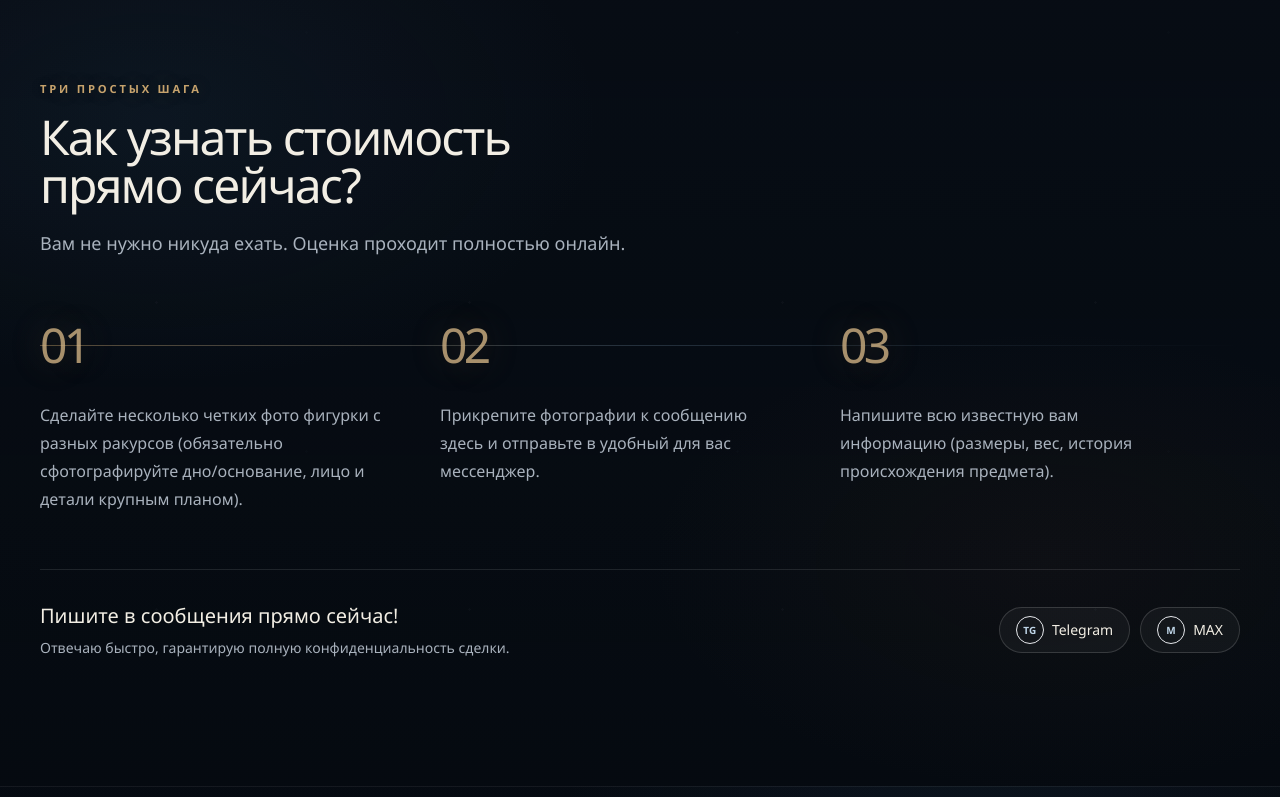
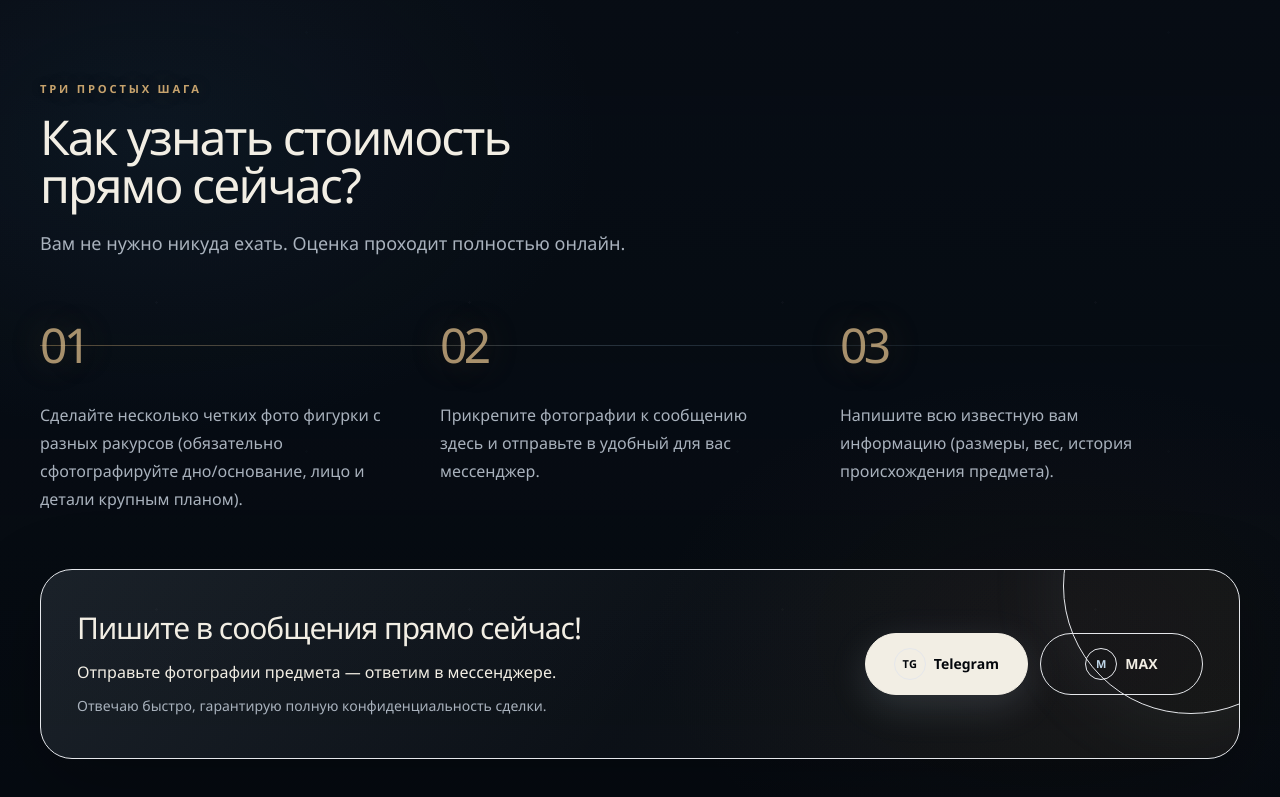
Before and after one commit to serfman/x-buddha, a Next.js app: page / in a window 1280 px wide. Shown: the part 2000-2797 px from the top of the page. Built offline with nearby package versions, Linux system fonts and the light colour scheme; no server answers.

Commit message:
Refine primary messenger CTA

```diff
--- a/src/components/contacts/MessengerButtons.tsx
+++ b/src/components/contacts/MessengerButtons.tsx
@@ -3,9 +3,9 @@
 import { messengers } from "@/data/messengers";
 import { trackMessengerClick, type MessengerCtaLocation } from "@/lib/analytics";
 
-export function MessengerButtons({ compact = false, dark = false, location }: { compact?: boolean; dark?: boolean; location: MessengerCtaLocation }) {
+export function MessengerButtons({ compact = false, dark = false, prominent = false, location }: { compact?: boolean; dark?: boolean; prominent?: boolean; location: MessengerCtaLocation }) {
   return (
-    <div className="flex flex-wrap gap-2.5" aria-label="Связаться в мессенджере">
+    <div className={prominent ? "grid w-full gap-3 sm:grid-cols-2 lg:w-auto" : "flex flex-wrap gap-2.5"} aria-label="Связаться в мессенджере">
       {messengers.map((messenger) => (
         <a
           key={messenger.name}
@@ -14,11 +14,17 @@ export function MessengerButtons({ compact = false, dark = false, location }: {
           rel="noopener noreferrer"
           aria-label={messenger.note}
           onClick={() => trackMessengerClick(messenger.name, location)}
-          className={`group inline-flex items-center gap-2 rounded-full border px-3 py-2 text-sm transition duration-300 hover:-translate-y-0.5 ${
-            dark ? "border-white/20 bg-black/20 text-white hover:border-white/45" : "border-white/15 bg-white/[0.04] text-milk hover:border-cold/55 hover:bg-cold/[0.07]"
-          } ${compact ? "sm:px-3" : "sm:px-4"}`}
+          className={`group inline-flex items-center justify-center gap-2 rounded-full border text-sm transition duration-300 hover:-translate-y-0.5 ${
+            prominent
+              ? messenger.name === "Telegram"
+                ? "min-h-14 border-milk bg-milk px-7 py-3.5 font-semibold text-ink shadow-[0_12px_38px_rgba(191,213,231,.16)] hover:shadow-[0_16px_44px_rgba(191,213,231,.24)]"
+                : "min-h-14 border-cold/45 bg-cold/[0.08] px-7 py-3.5 font-semibold text-milk hover:border-cold/75 hover:bg-cold/[0.13]"
+              : dark
+                ? "border-white/20 bg-black/20 px-3 py-2 text-white hover:border-white/45"
+                : "border-white/15 bg-white/[0.04] px-3 py-2 text-milk hover:border-cold/55 hover:bg-cold/[0.07]"
+          } ${prominent ? "" : compact ? "sm:px-3" : "sm:px-4"}`}
         >
-          <span className="grid size-7 place-items-center rounded-full border border-current/25 text-[10px] font-semibold tracking-wide text-cold">{messenger.short}</span>
+          <span className={`grid place-items-center rounded-full border border-current/25 font-semibold tracking-wide ${prominent ? "size-8 text-[11px]" : "size-7 text-[10px]"} ${prominent && messenger.name === "Telegram" ? "text-ink" : "text-cold"}`}>{messenger.short}</span>
           <span className={compact ? "hidden sm:inline" : ""}>{messenger.name}</span>
         </a>
       ))}
--- a/src/components/layout/Header.tsx
+++ b/src/components/layout/Header.tsx
@@ -30,12 +30,11 @@ export function Header() {
 
   return (
     <header className={`fixed inset-x-0 top-0 z-50 border-b transition-all duration-300 ${scrolled || open ? "border-white/10 bg-[#080b12]/90 backdrop-blur-xl" : "border-transparent bg-transparent"}`}>
-      <div className="mx-auto flex h-[72px] max-w-site items-center justify-between px-5 sm:px-8 lg:px-10">
+      <div className="mx-auto flex h-[72px] max-w-site items-center justify-between px-5 sm:px-8 md:grid md:grid-cols-[1fr_auto_1fr] lg:px-10">
         <Logo />
         <nav className="hidden items-center gap-8 md:flex" aria-label="Основная навигация">
           {links.map((link) => <Link key={link.href} href={link.href} className="text-sm text-muted transition hover:text-milk">{link.label}</Link>)}
         </nav>
-        <Link href="/#contact" className="hidden rounded-full bg-milk px-5 py-2.5 text-sm font-medium text-ink transition hover:-translate-y-0.5 hover:shadow-[0_0_24px_rgba(190,220,255,.2)] md:inline-flex">Написать</Link>
         <button onClick={() => setOpen((value) => !value)} className="grid size-11 place-items-center rounded-full border border-white/15 md:hidden" aria-expanded={open} aria-controls="mobile-menu" aria-label={open ? "Закрыть меню" : "Открыть меню"}>
           <span className="relative h-4 w-5" aria-hidden="true"><span className={`absolute left-0 top-1 h-px w-5 bg-milk transition ${open ? "translate-y-1 rotate-45" : ""}`} /><span className={`absolute bottom-1 left-0 h-px w-5 bg-milk transition ${open ? "-translate-y-1 -rotate-45" : ""}`} /></span>
         </button>
@@ -44,7 +43,6 @@ export function Header() {
         <nav id="mobile-menu" className="border-t border-white/10 px-5 py-5 md:hidden" aria-label="Мобильная навигация">
           <div className="mx-auto flex max-w-site flex-col">
             {links.map((link) => <Link key={link.href} href={link.href} onClick={() => setOpen(false)} className="border-b border-white/10 py-4 text-lg text-milk">{link.label}</Link>)}
-            <Link href="/#contact" onClick={() => setOpen(false)} className="mt-5 rounded-full bg-milk px-5 py-3 text-center font-medium text-ink">Написать</Link>
           </div>
         </nav>
       )}
--- a/src/components/sections/EvaluationProcessSection.tsx
+++ b/src/components/sections/EvaluationProcessSection.tsx
@@ -17,9 +17,16 @@ export function EvaluationProcessSection() {
             </li>
           ))}
         </ol>
-        <div id="contact" className="mt-14 flex flex-col gap-6 border-t border-white/10 pt-8 sm:flex-row sm:items-center sm:justify-between">
-          <div><p className="text-xl font-medium text-milk">{site.process.cta}</p><p className="mt-2 text-sm text-muted">{site.process.confidentiality}</p></div>
-          <MessengerButtons location="how_to" />
+        <div id="contact" className="relative mt-14 overflow-hidden rounded-[2rem] border border-cold/20 bg-[linear-gradient(125deg,rgba(191,213,231,.11),rgba(255,255,255,.025)_52%,rgba(178,138,85,.08))] px-6 py-8 shadow-[0_24px_80px_rgba(0,0,0,.28)] sm:px-9 sm:py-10 lg:grid lg:grid-cols-[minmax(0,1fr)_auto] lg:items-center lg:gap-10">
+          <span className="pointer-events-none absolute -right-20 -top-28 size-64 rounded-full border border-cold/10 shadow-[0_0_90px_rgba(191,213,231,.08)]" aria-hidden="true" />
+          <div className="relative max-w-2xl">
+            <p className="text-balance text-2xl font-medium tracking-[-.035em] text-milk sm:text-3xl">{site.process.cta}</p>
+            <p className="mt-3 text-base leading-7 text-milk/85">{site.process.ctaHint}</p>
+            <p className="mt-2 text-sm leading-6 text-muted">{site.process.confidentiality}</p>
+          </div>
+          <div className="relative mt-7 lg:mt-0">
+            <MessengerButtons prominent location="how_to" />
+          </div>
         </div>
       </Container>
     </section>
--- a/src/data/site.ts
+++ b/src/data/site.ts
@@ -18,6 +18,7 @@ export const site = {
       "Напишите всю известную вам информацию (размеры, вес, история происхождения предмета).",
     ],
     cta: "Пишите в сообщения прямо сейчас!",
+    ctaHint: "Отправьте фотографии предмета — ответим в мессенджере.",
     confidentiality: "Отвечаю быстро, гарантирую полную конфиденциальность сделки.",
   },
   final: {
```
Also changed, not shown: 4 other files (tests, documents, lock files or other folders).
